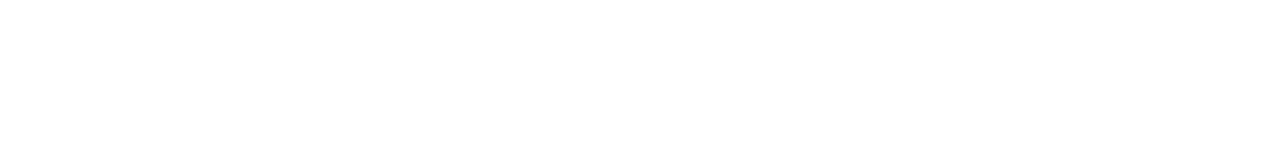
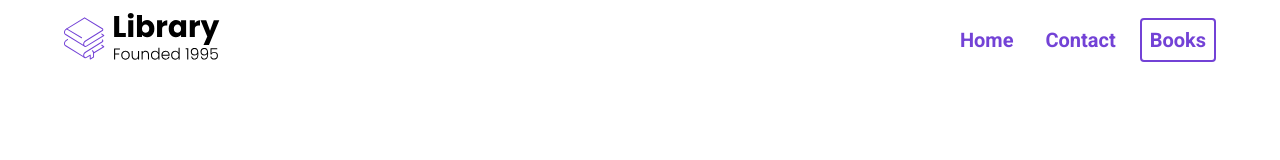
Before and after one commit to nagibjj/E-Commerce, a plain HTML site: page index.html in a window 1280 px wide. Drawn offline with Linux system fonts and the light colour scheme.

Commit message:
completed the nav bar added assests folder

```diff
--- a/index.html
+++ b/index.html
@@ -4,9 +4,24 @@
     <meta charset="UTF-8">
     <meta http-equiv="X-UA-Compatible" content="IE=edge">
     <meta name="viewport" content="width=device-width, initial-scale=1.0">
-    <title>Document</title>
+    <title>Library</title>
+    <link rel="stylesheet" href="./styles.css">
 </head>
 <body>
+    <section>
+        <nav>
+            <div class="nav__container">
+                <img src="./assets/Library.svg" class="logo" alt="Logo">
+                <ul class="nav__links">
+                    <li><a href="#" class="nav__link">Home</a></li>
+                    <li><a href="#" class="nav__link">Contact</a></li>
+                    <li><a href="#" class="nav__link nav__link--primary">Books</a></li>
+                </ul>
+            </div>
+        </nav>
+        <header>
 
+        </header>
+    </section>
 </body>
 </html>
--- /dev/null
+++ b/styles.css
@@ -0,0 +1,63 @@
+@import url('https://fonts.googleapis.com/css2?family=Lato:wght@400;700&family=Roboto:wght@400;500;700&display=swap');
+
+*{
+    margin: 0;
+    padding: 0;
+    box-sizing: border-box;
+    font-family: 'Roboto', sans-serif;
+}
+
+a{
+    text-decoration: none;
+}
+
+/* NAV BAR*/
+
+nav{
+    height: 80px;
+    display: flex;
+}
+
+.nav__container{
+    width: 100%;
+    max-width: 1200px;
+    padding: 0 24px ;
+    display: flex;
+    justify-content: space-between;
+    align-items: center;
+    margin: 0 auto;
+}
+
+.logo{
+    width: 160px;
+}
+
+ul{
+    display: flex;
+}
+
+li{
+    list-style-type: none ;
+}
+
+.nav__link{
+    margin-left: 16px;
+    text-decoration: none;
+    font-size: 20px;
+    color: #7342d6;
+    font-weight: bold;
+    padding: 8px;
+}
+
+.nav__link:hover{
+    text-decoration: underline;
+}
+
+.nav__link--primary{
+    border: 2px solid #7342d6;
+    border-radius: 4px;
+}
+
+.nav__link--primary:hover{
+    text-decoration: none;
+}
```
Also changed, not shown: assets/Library.svg (added), assets/Undraw_Books.svg (added), assets/atomic habits.jpg (added), assets/book-1.jpeg (added), assets/book-2.jpeg (added), assets/book-3.jpeg (added), assets/book-4.jpeg (added), assets/book-5.jpeg (added), assets/book-6.jpeg (added), assets/book-7.jpg (added), assets/book-8.jpeg (added), assets/crack the coding interview.png (added), assets/david goggins.jpeg (added), assets/deep work.jpeg (added), 1 more files.
